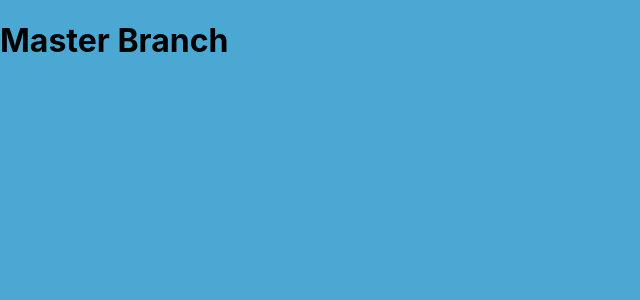
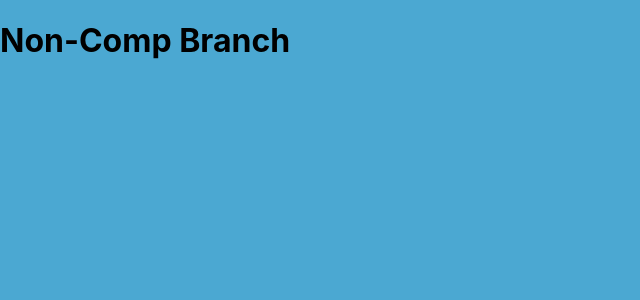
Before and after one commit to michael-a7/Note-2, a React (Create React App) app: page / in a window 1280 px wide. Shown: the top 300 px of the page, without its empty margins (0-640 px from the left). Built offline with nearby package versions, Linux system fonts and the light colour scheme.

Commit message:
new text

```diff
--- a/src/Application/home.js
+++ b/src/Application/home.js
@@ -2,7 +2,7 @@ import React from 'react'
 function Home(){
     return(
         <div>
-            <h1>Master Branch</h1>
+            <h1>Non-Comp Branch</h1>
         </div>
     )
 }
```
